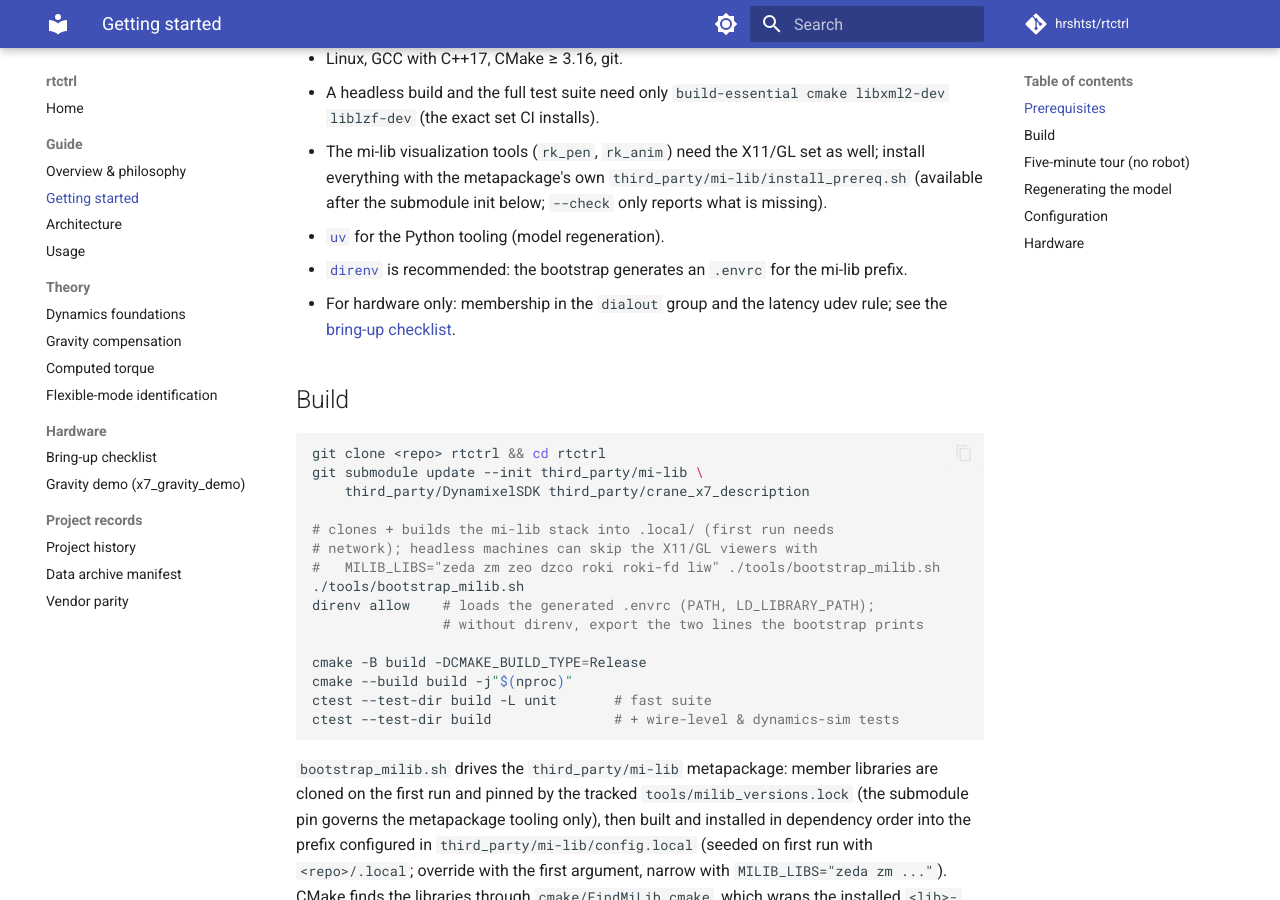
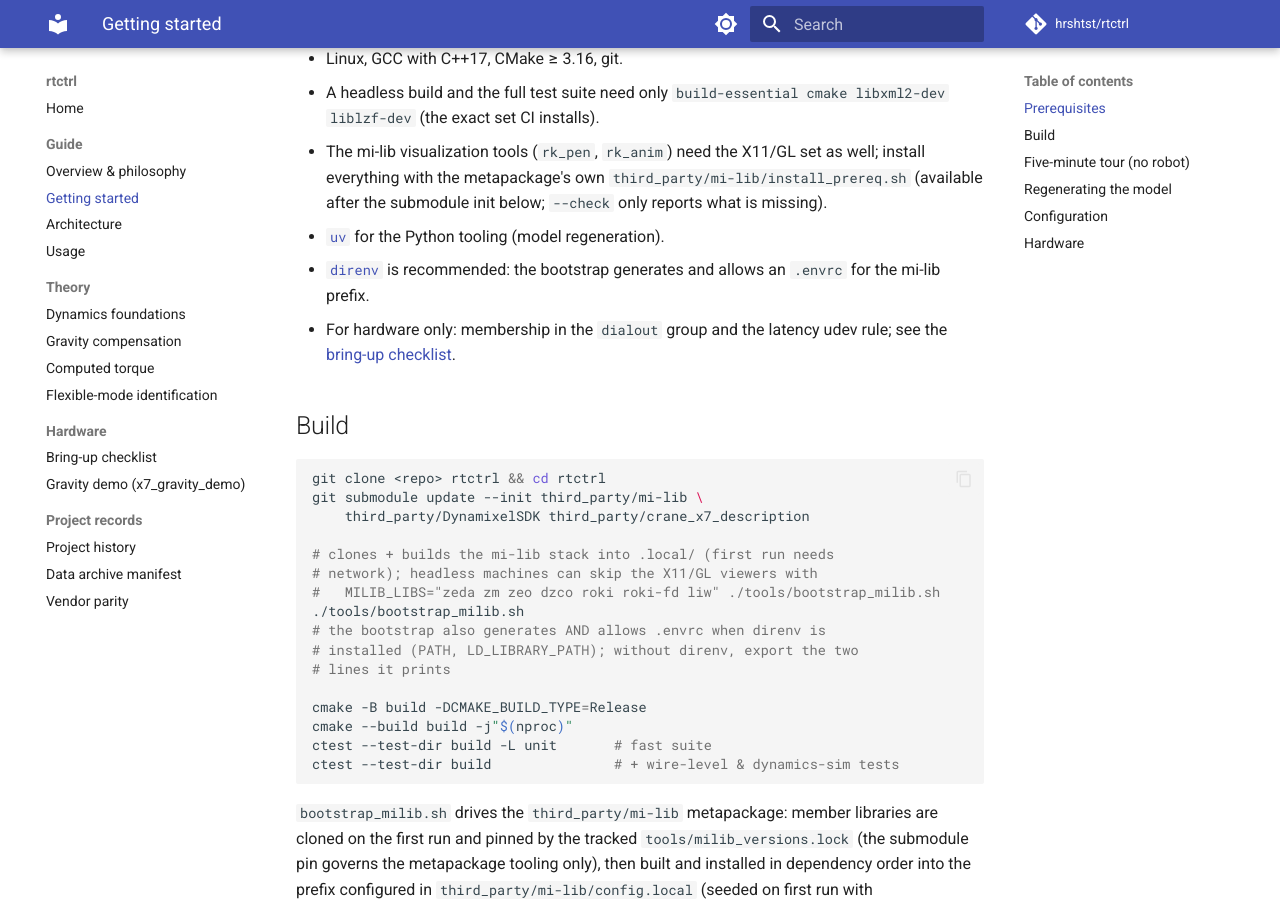
Before and after one commit to hrshtst/rtctrl, an MkDocs documentation site: the page built from docs/guide/getting-started.md, in a window 1280 px wide and 900 px high, scrolled down 250 px. Built offline with MkDocs 1.6.1 and Material for MkDocs 9.7.7, drawn with Linux system fonts in a browser that asks for light colours; comment, search, counter and statistics services are not loaded.

Commit message:
build: auto-allow the generated .envrc at the end of the bootstrap
On a fresh clone the first prompt after bootstrap printed 'direnv:
error .envrc is blocked' because the file is generated BY the
bootstrap, so 'direnv allow' cannot precede it. The script now allows
the .envrc itself when direnv is installed: the file is gitignored
and locally generated one step earlier, so the approval covers
nothing the user has not already chosen to run by invoking the
script. The closing message adapts (allowed-and-active vs the manual
export lines when direnv is absent); CI is unaffected (generation
and allow both skip under CI=true). Docs drop the now-unneeded
manual 'direnv allow' step.

```diff
--- a/docs/guide/getting-started.md
+++ b/docs/guide/getting-started.md
@@ -16,7 +16,7 @@ hardware.
 - [`uv`](https://docs.astral.sh/uv/) for the Python tooling
   (model regeneration).
 - [`direnv`](https://direnv.net/) is recommended: the bootstrap
-  generates an `.envrc` for the mi-lib prefix.
+  generates and allows an `.envrc` for the mi-lib prefix.
 - For hardware only: membership in the `dialout` group and the
   latency udev rule; see the
   [bring-up checklist](../hardware/bringup.md).
@@ -32,8 +32,9 @@ git submodule update --init third_party/mi-lib \
 # network); headless machines can skip the X11/GL viewers with
 #   MILIB_LIBS="zeda zm zeo dzco roki roki-fd liw" ./tools/bootstrap_milib.sh
 ./tools/bootstrap_milib.sh
-direnv allow    # loads the generated .envrc (PATH, LD_LIBRARY_PATH);
-                # without direnv, export the two lines the bootstrap prints
+# the bootstrap also generates AND allows .envrc when direnv is
+# installed (PATH, LD_LIBRARY_PATH); without direnv, export the two
+# lines it prints
 
 cmake -B build -DCMAKE_BUILD_TYPE=Release
 cmake --build build -j"$(nproc)"
```
Also changed, not shown: CLAUDE.md (+2 -2 lines), 1 other file.
